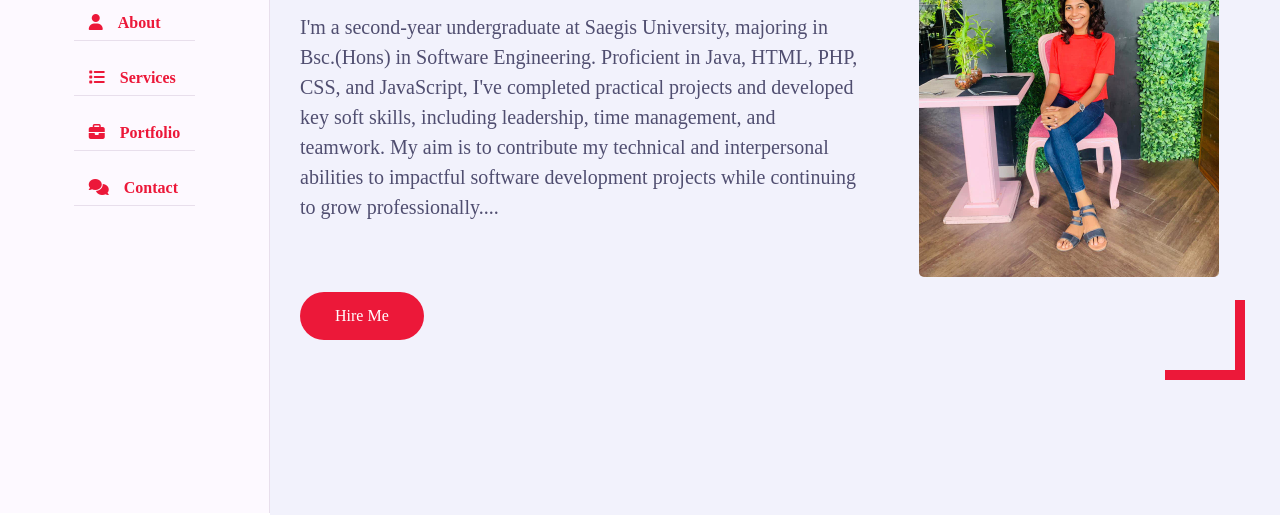
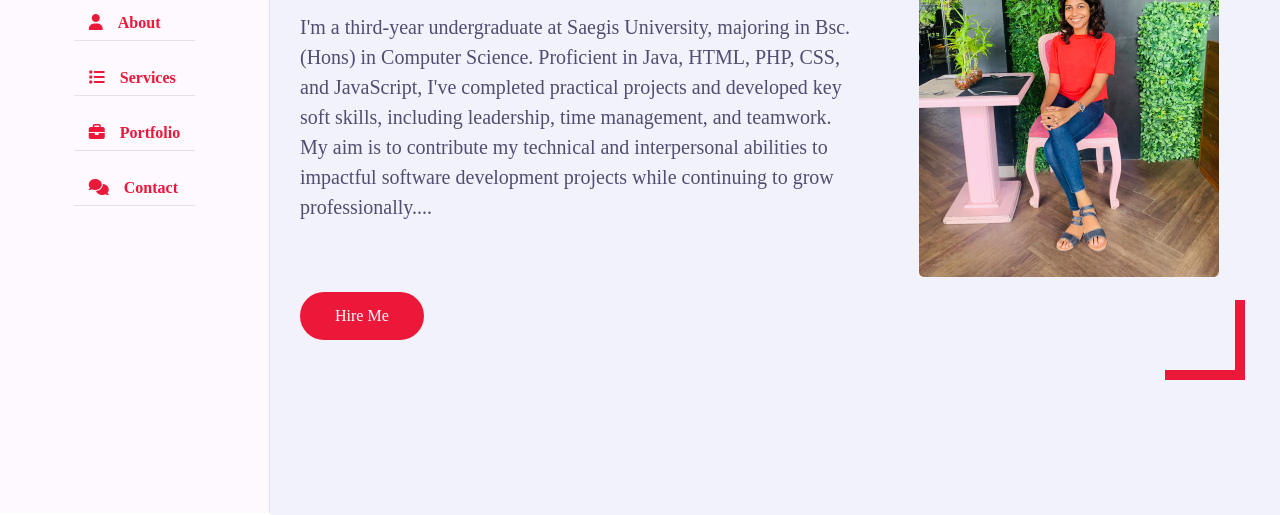
Before and after one commit to Hashinidc/hashini.github.io, a plain HTML site: page index.html in a window 1280 px wide. Shown: the part 287-802 px from the top of the page. Drawn offline with nearby package versions, Linux system fonts and the light colour scheme; a web font is replaced by a local one.

Commit message:
Update index.html

```diff
--- a/index.html
+++ b/index.html
@@ -48,7 +48,7 @@
                 <div class="home-info padd-15">
                     <h3 class="hello">Hello, My Name is <span class="name">Hashini Dulanga</span></h3>
                     <h3 class="my-profession"> I'm a <span class = "name">Developer</span></h3>
-                    <p> I'm a second-year undergraduate at Saegis University, majoring in Bsc.(Hons) in Software Engineering. Proficient in Java, HTML, PHP, CSS,
+                    <p> I'm a third-year undergraduate at Saegis University, majoring in Bsc.(Hons) in Computer Science. Proficient in Java, HTML, PHP, CSS,
                         and JavaScript, I've completed practical projects and developed key soft skills, including leadership, time management,
                         and teamwork. My aim is to contribute my
                         technical and interpersonal abilities to impactful software development projects while continuing to grow professionally....
```
